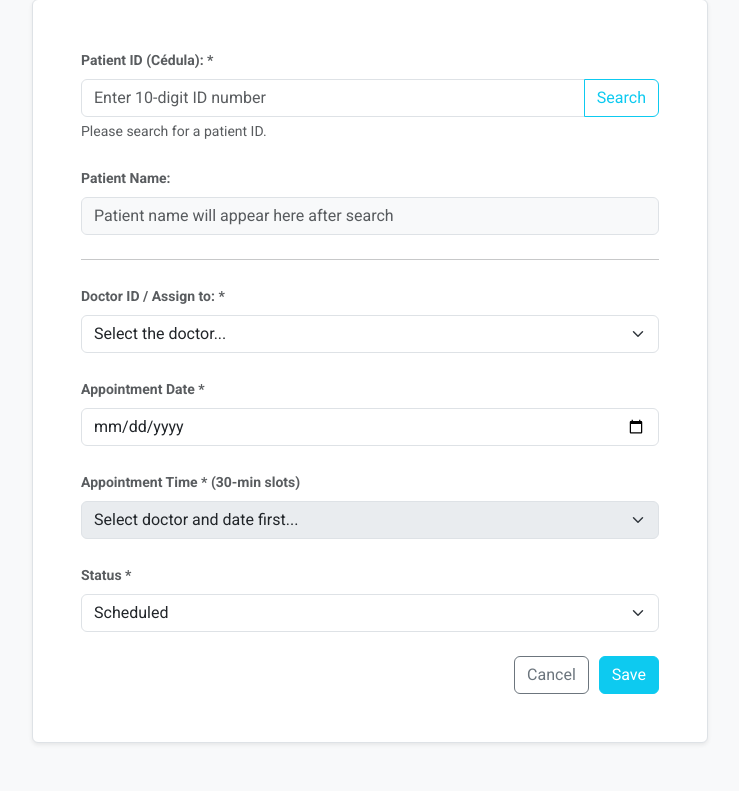
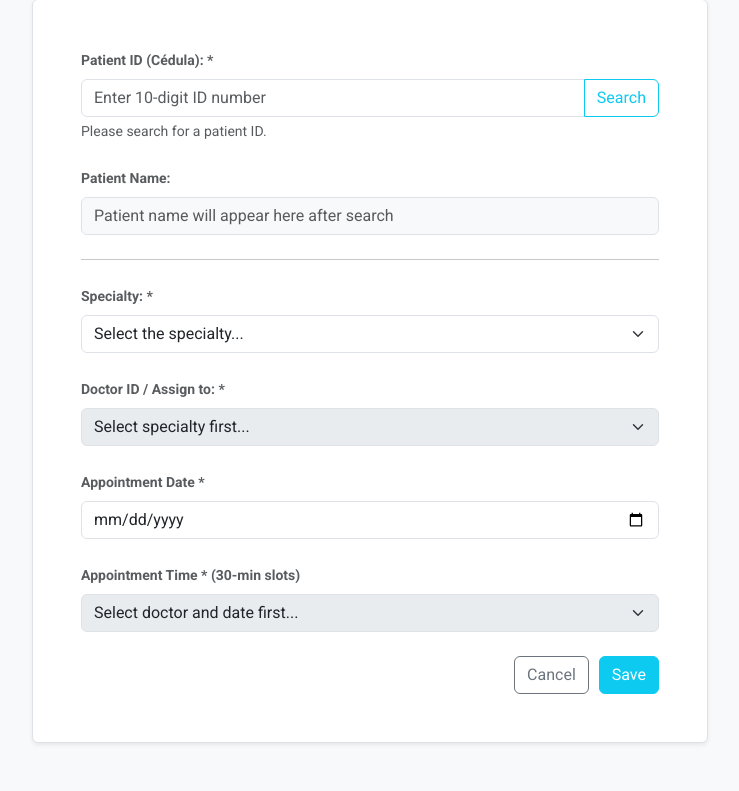
Before and after one commit to AndresVeas/Clinica_Dental, a Flask app: template templates/secretary_register_appointment.html in a window 1280 px wide. Shown: the part 147-938 px from the top of the page, without its empty margins (270-1009 px from the left). Run offline with Flask 3, Linux system fonts and the light colour scheme; the template is opened without the code that fills it, so the values that code supplies are empty; some libraries are stand-ins or nearby versions.

Commit message:
Proyecto finalizado

```diff
--- a/app.py
+++ b/app.py
@@ -269,7 +269,7 @@ def secretary_register_appointment():
         doctor_id = request.form.get("doctor_id")
         appointment_date = request.form.get("appointment_date")
         appointment_time = request.form.get("appointment_time")
-        status = request.form.get("status")
+        status = "scheduled"
 
         full_datetime = f"{appointment_date} {appointment_time}:00"
 
@@ -289,10 +289,11 @@ def secretary_register_appointment():
             """, patient_id, doctor_id, full_datetime, status)
             flash("Appointment scheduled successfully!", "success")
             return redirect("/secretary")
-        except Exception:
-            flash("Error scheduling appointment.", "danger")
+        except Exception as e:
+            print(f"Error scheduling: {e}")
+            flash(f"Error scheduling appointment: {e}", "danger")
 
-    doctors = db.execute("SELECT user_id, first_name, last_name FROM users WHERE role_id = (SELECT role_id FROM roles WHERE role_name = 'doctor')")
+    doctors = db.execute("SELECT user_id, first_name, last_name, specialty_id FROM users WHERE role_id = (SELECT role_id FROM roles WHERE role_name = 'doctor')")
     specialties = db.execute("SELECT specialty_id, description FROM specialties")
 
     return render_template("secretary_register_appointment.html", doctors=doctors, specialties=specialties)
--- a/templates/secretary_register_appointment.html
+++ b/templates/secretary_register_appointment.html
@@ -21,11 +21,20 @@
         </div>
         <hr class="my-4">
         <div class="mb-4">
+            <label for="specialty_id" class="form-label text-muted small fw-bold">Specialty: *</label>
+            <select class="form-select" id="specialty_id" name="specialty_id" required>
+                <option value="" selected disabled>Select the specialty...</option>
+                {% for s in specialties %}
+                    <option value="{{ s.specialty_id }}">{{ s.description }}</option>
+                {% endfor %}
+            </select>
+        </div>
+        <div class="mb-4">
             <label for="doctor_id" class="form-label text-muted small fw-bold">Doctor ID / Assign to: *</label>
-            <select class="form-select" id="doctor_id" name="doctor_id" required>
-                <option value="" selected disabled>Select the doctor...</option>
+            <select class="form-select" id="doctor_id" name="doctor_id" required disabled>
+                <option value="" selected disabled>Select specialty first...</option>
                 {% for d in doctors %}
-                    <option value="{{ d.user_id }}">Dr. {{ d.first_name }} {{ d.last_name }}</option>
+                    <option value="{{ d.user_id }}" data-specialty="{{ d.specialty_id }}">Dr. {{ d.first_name }} {{ d.last_name }}</option>
                 {% endfor %}
             </select>
         </div>
@@ -39,14 +48,7 @@
                 <option value="" selected disabled>Select doctor and date first...</option>
             </select>
         </div>
-        <div class="mb-4">
-            <label for="status" class="form-label text-muted small fw-bold">Status *</label>
-            <select class="form-select" id="status" name="status" required>
-                <option value="scheduled" selected>Scheduled</option>
-                <option value="attended">Attended</option>
-                <option value="cancelled">Cancelled</option>
-            </select>
-        </div>
+        <input type="hidden" name="status" value="scheduled">
         <div class="d-flex justify-content-end" style="gap: 10px;">
             <a href="/secretary" class="btn btn-outline-secondary">Cancel</a>
             <button type="submit" class="btn btn-info text-white">Save</button>
@@ -82,9 +84,32 @@
         } catch (error) { console.error("Error fetching patient:", error); }
     });
 
+    const specialtySelect = document.getElementById('specialty_id');
     const doctorSelect = document.getElementById('doctor_id');
     const dateInput = document.getElementById('appointment_date');
     const timeSelect = document.getElementById('appointment_time');
+
+    // Store all doctors in memory to filter them
+    const allDoctorOptions = Array.from(doctorSelect.querySelectorAll('option[data-specialty]'));
+
+    specialtySelect.addEventListener('change', () => {
+        const specId = specialtySelect.value;
+        doctorSelect.innerHTML = '<option value="" selected disabled>Select the doctor...</option>';
+
+        let found = false;
+        allDoctorOptions.forEach(opt => {
+            if (opt.getAttribute('data-specialty') === specId) {
+                doctorSelect.appendChild(opt.cloneNode(true));
+                found = true;
+            }
+        });
+
+        doctorSelect.disabled = !found;
+
+        // Reset subsequent fields
+        timeSelect.innerHTML = '<option value="" selected disabled>Select doctor and date first...</option>';
+        timeSelect.disabled = true;
+    });
 
     async function fetchAvailableSlots() {
         const dId = doctorSelect.value; const dVal = dateInput.value;
```
Also changed, not shown: README.md.
